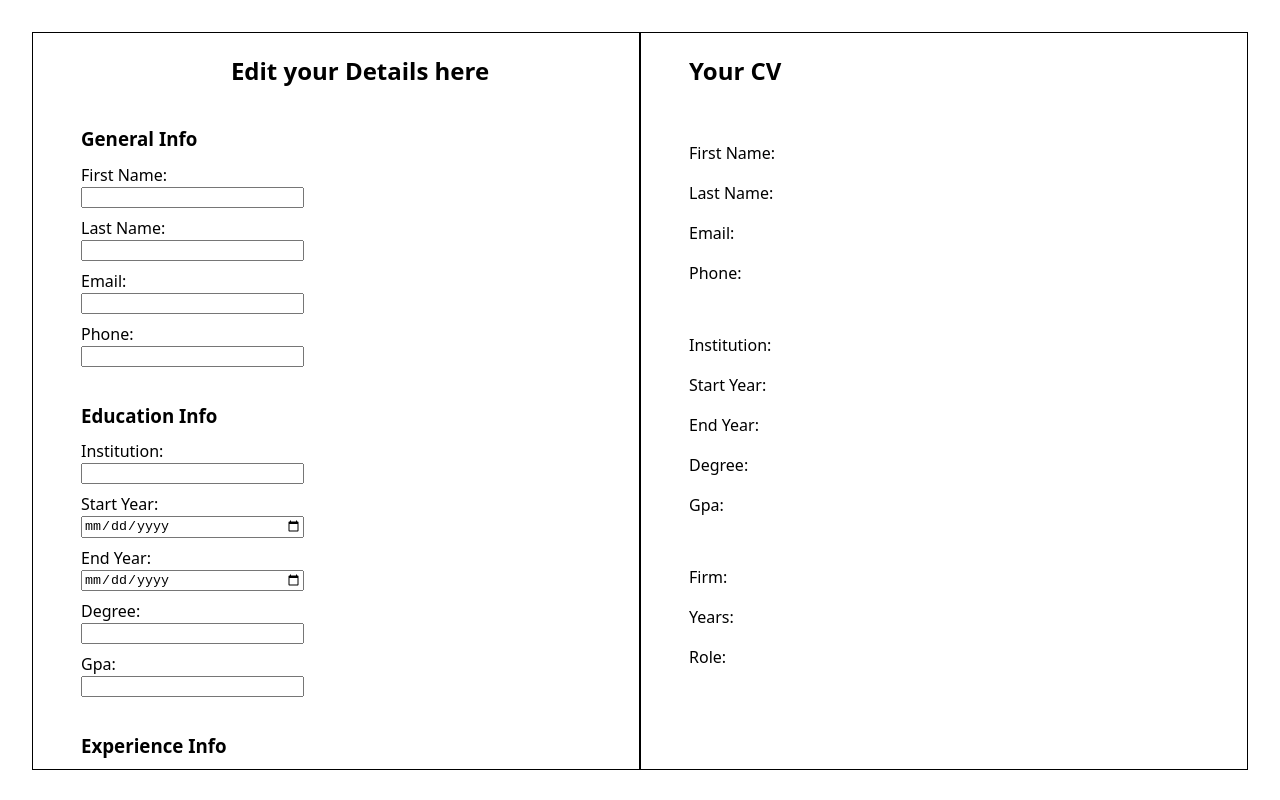
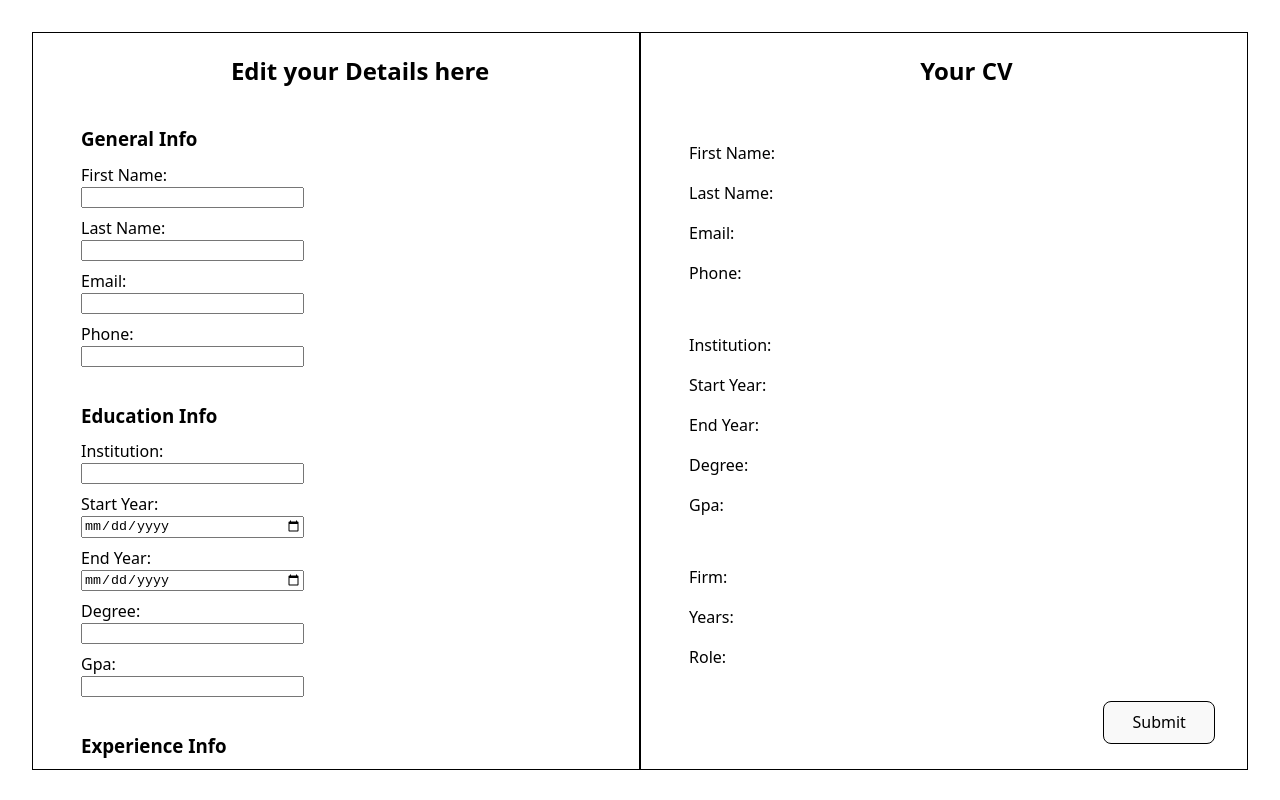
Before and after one commit to fredieposh/cv-application, a React (Vite) app: page / in a window 1280 px wide. Built offline with nearby package versions, Linux system fonts and the light colour scheme.

Commit message:
Add and style submit button

```diff
--- a/src/components/RightSide.jsx
+++ b/src/components/RightSide.jsx
@@ -13,6 +13,7 @@ export default function RightSide( {elementsList} ) {
                 id={id}
                 elementById={elementsList} />
             ))}
+            <button>Submit</button>
         </div>
     )
 };
--- a/src/styles/RightSide.css
+++ b/src/styles/RightSide.css
@@ -9,3 +9,14 @@
     padding-left: 3rem;
     text-align: left;
 }
+.right-side button {
+    width: 20%;
+    align-self: end;
+    margin-right: 2rem;
+    border: 1px solid black;
+}
+
+.right-side h2 {
+text-align: center;
+padding-right: 0.2rem;
+}
```
